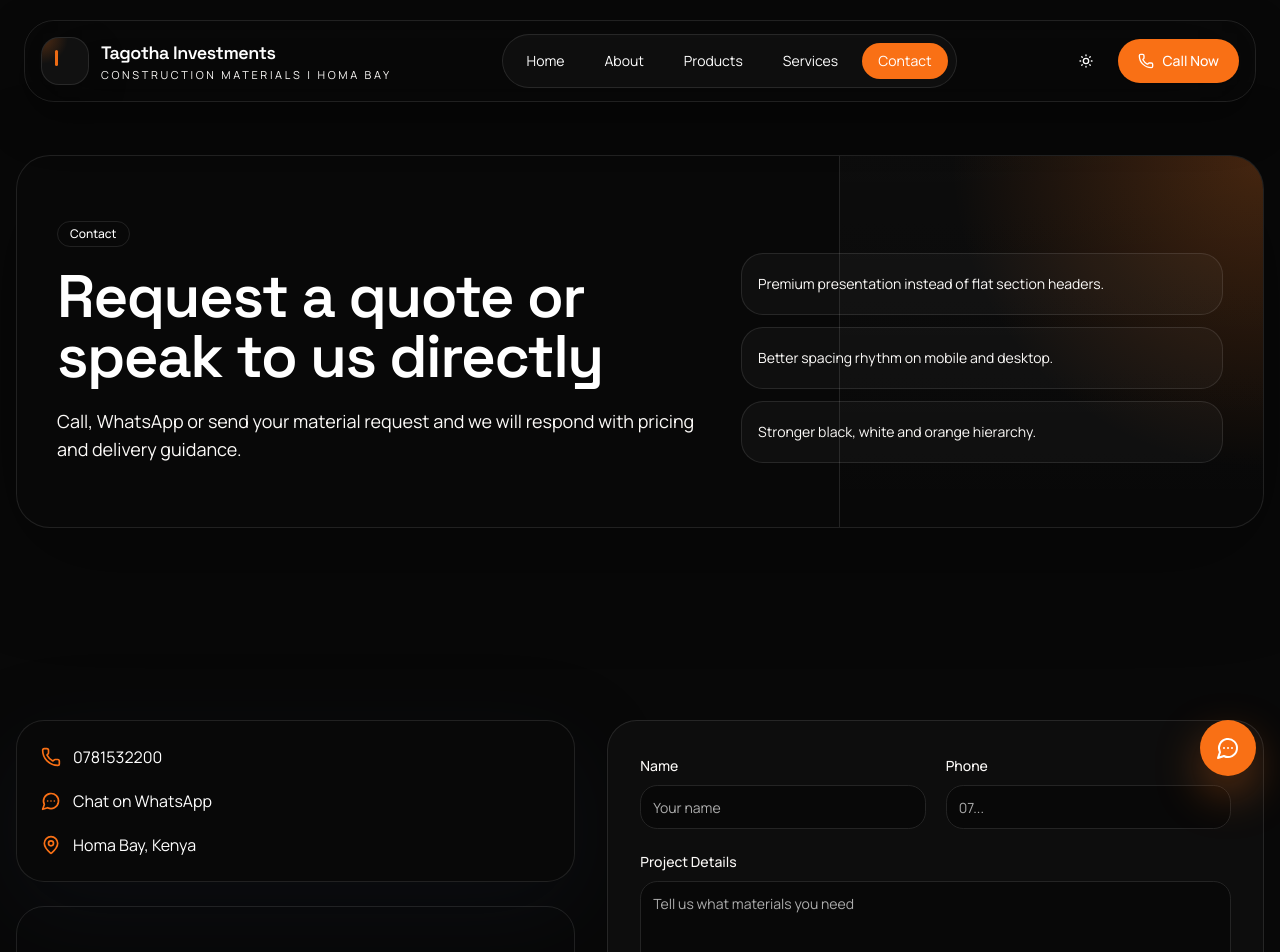
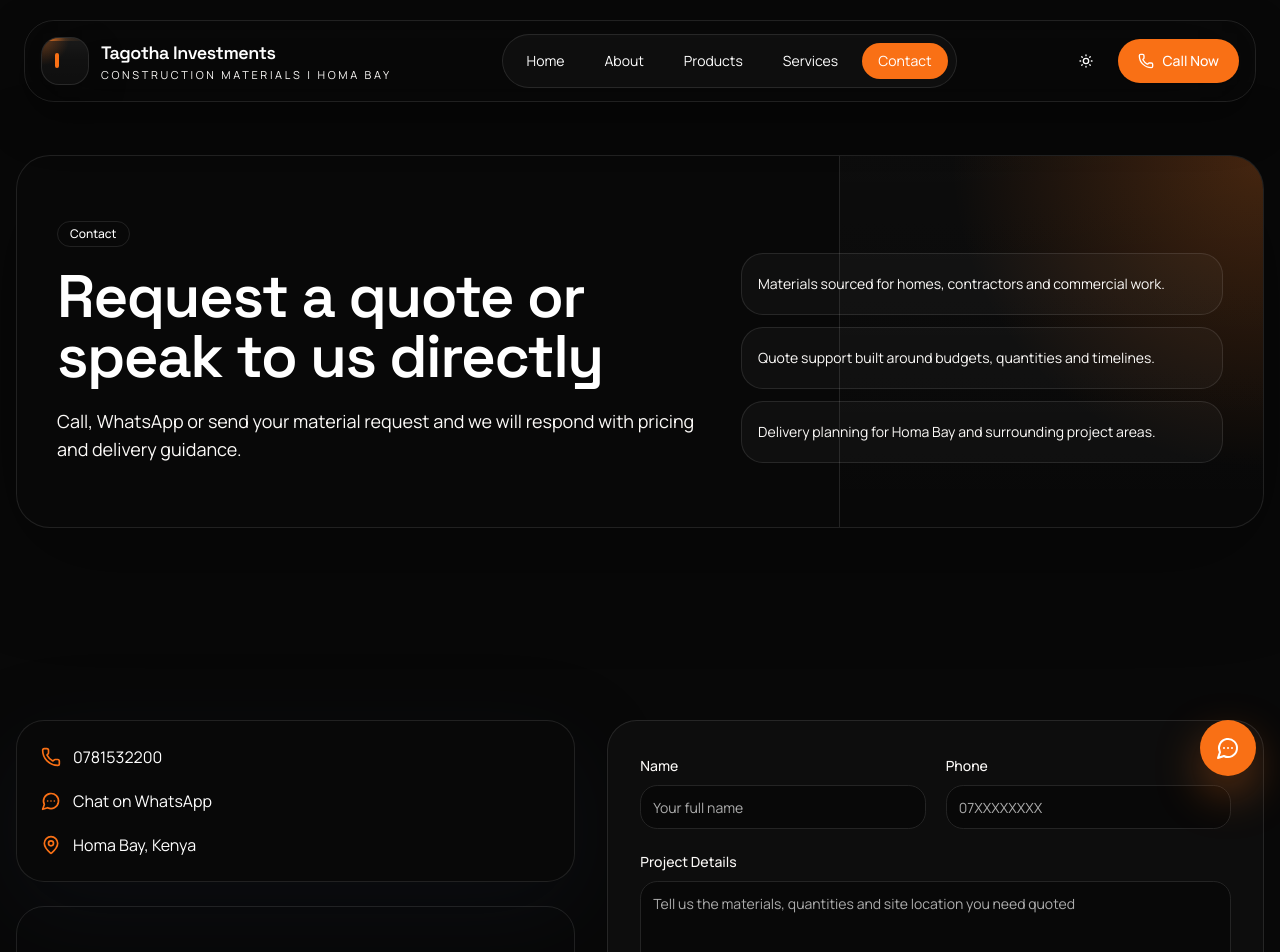
Before and after one commit to MnD-Software/construction, a Next.js app: page /contact in a window 1280 px wide. Shown: the top 952 px of the page. Built offline with nearby package versions, Linux system fonts and the light colour scheme; grey boxes are pictures that could not be loaded.

Commit message:
Refine construction content and brand mark

```diff
--- a/app/products/page.tsx
+++ b/app/products/page.tsx
@@ -9,8 +9,8 @@
     <>
       <PageHero
         eyebrow="Products"
-        title="Construction materials arranged with a clearer catalogue feel"
-        copy="Browse core material lines, filter quickly, and move from overview to detail with less friction on both desktop and mobile."
+        title="Construction materials for residential, commercial and site work"
+        copy="Browse cement, sand, ballast, steel, bricks and other core supplies used by contractors, hardware stores and home builders."
       />
       <div className="section-shell pt-0">
         <ProductsFilter products={products} />
--- a/components/brand-mark.tsx
+++ b/components/brand-mark.tsx
@@ -14,13 +14,17 @@
 }) {
   return (
     <Link href="/" className={cn("group flex min-w-0 items-center gap-3", className)}>
-      <div className="relative flex h-12 w-12 shrink-0 items-center justify-center overflow-hidden rounded-[18px] border border-white/10 bg-[#111111] text-white shadow-[0_14px_40px_rgba(0,0,0,0.22)]">
-        <div className="absolute inset-0 bg-[radial-gradient(circle_at_top_left,rgba(249,115,22,0.28),transparent_40%)]" />
-        <div className="relative flex h-6 w-6 items-end justify-center">
-          <span className="absolute left-[2px] top-[1px] h-4 w-[3px] rounded-full bg-primary/95" />
-          <span className="absolute left-[7px] top-[1px] h-4 w-[3px] rounded-full bg-white/88" />
-          <span className="absolute left-[12px] top-[1px] h-4 w-[3px] rounded-full bg-white/56" />
-          <span className="absolute bottom-[1px] left-0 h-[3px] w-6 rounded-full bg-white/82" />
+      <div className="relative flex h-12 w-12 shrink-0 items-center justify-center overflow-hidden rounded-[18px] border border-white/10 bg-[#111111] text-white shadow-[0_14px_40px_rgba(0,0,0,0.22)] transition-transform duration-300 group-hover:-translate-y-0.5">
+        <div className="absolute inset-0 bg-[radial-gradient(circle_at_top_left,rgba(249,115,22,0.34),transparent_42%)]" />
+        <div className="absolute inset-x-0 top-0 h-[3px] bg-[linear-gradient(90deg,rgba(249,115,22,0.95),rgba(251,146,60,0.15),transparent)]" />
+        <div className="absolute inset-0 bg-[linear-gradient(180deg,rgba(255,255,255,0.04),transparent_48%,rgba(0,0,0,0.16))]" />
+        <div className="relative h-7 w-7">
+          <span className="absolute bottom-[3px] left-[2px] h-[4px] w-[23px] rounded-full bg-white/86" />
+          <span className="absolute bottom-[7px] left-[4px] h-[15px] w-[4px] rounded-full bg-primary" />
+          <span className="absolute bottom-[7px] left-[11px] h-[18px] w-[4px] rounded-full bg-white/92" />
+          <span className="absolute bottom-[7px] left-[18px] h-[11px] w-[4px] rounded-full bg-white/58" />
+          <span className="absolute left-[3px] top-[2px] h-[3px] w-[18px] origin-left -rotate-[28deg] rounded-full bg-primary/92" />
+          <span className="absolute left-[15px] top-[5px] h-[3px] w-[9px] origin-left rotate-[18deg] rounded-full bg-white/88" />
         </div>
       </div>
       <div className="min-w-0">
--- a/components/contact-form.tsx
+++ b/components/contact-form.tsx
@@ -44,16 +44,16 @@
       <div className="grid gap-5 md:grid-cols-2">
         <div className="space-y-2">
           <Label htmlFor="name">Name</Label>
-          <Input id="name" name="name" placeholder="Your name" required />
+          <Input id="name" name="name" placeholder="Your full name" required />
         </div>
         <div className="space-y-2">
           <Label htmlFor="phone">Phone</Label>
-          <Input id="phone" name="phone" placeholder="07..." required />
+          <Input id="phone" name="phone" placeholder="07XXXXXXXX" required />
         </div>
       </div>
       <div className="space-y-2">
         <Label htmlFor="message">Project Details</Label>
-        <Textarea id="message" name="message" placeholder="Tell us what materials you need" required />
+        <Textarea id="message" name="message" placeholder="Tell us the materials, quantities and site location you need quoted" required />
       </div>
       <Button type="submit" disabled={loading}>
         {loading ? <LoaderCircle className="h-4 w-4 animate-spin" /> : null}
--- a/components/page-hero.tsx
+++ b/components/page-hero.tsx
@@ -24,9 +24,9 @@
           </div>
           <div className="grid gap-3 sm:grid-cols-3 md:grid-cols-1">
             {[
-              "Premium presentation instead of flat section headers.",
-              "Better spacing rhythm on mobile and desktop.",
-              "Stronger black, white and orange hierarchy."
+              "Materials sourced for homes, contractors and commercial work.",
+              "Quote support built around budgets, quantities and timelines.",
+              "Delivery planning for Homa Bay and surrounding project areas."
             ].map((item) => (
               <div key={item} className="rounded-[22px] border border-white/10 bg-white/[0.03] p-4 text-sm leading-7 text-white/66">
                 {item}
--- a/components/showcase-carousel.tsx
+++ b/components/showcase-carousel.tsx
@@ -17,12 +17,12 @@
     <div className="grid gap-5 xl:grid-cols-[0.9fr_1.1fr]">
       <div className="industrial-panel flex flex-col justify-between p-6 md:p-8">
         <div>
-          <p className="text-xs uppercase tracking-[0.18em] text-muted-foreground">Visual board</p>
+          <p className="text-xs uppercase tracking-[0.18em] text-muted-foreground">Project Snapshot</p>
           <h3 className="font-display mt-3 max-w-sm text-3xl font-semibold tracking-tight text-foreground md:text-4xl">
-            Stronger image composition without forcing a carousel
+            Construction supply built around the work happening on site
           </h3>
           <p className="mt-4 max-w-md text-sm leading-7 text-muted-foreground md:text-base">
-            These panels keep the construction story visual, but they stop making the user click through another slider to understand the brand.
+            These project views highlight the kind of delivery support, material movement and jobsite realities Tagotha Investments is built to serve.
           </p>
         </div>
 
```
Also changed, not shown: app/page.tsx (+18 -18 lines).
